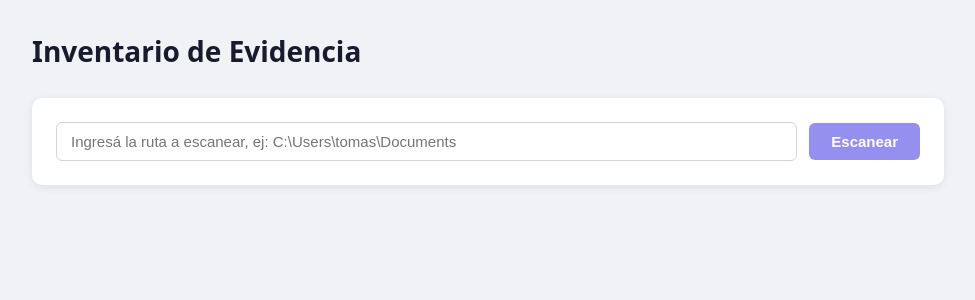
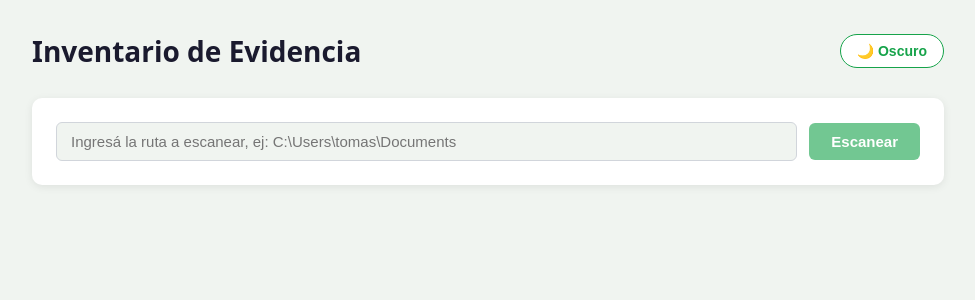
Before and after one commit to TomiAndrade/monorepo, a React app in the folder projects/evidence-inventory/frontend/: page / in a window 1280 px wide. Shown: the top 300 px of the page, without its empty margins (152-1127 px from the left). Built offline with nearby package versions, Linux system fonts and the light colour scheme; the HTML template or start-up script is replaced by a standard one.

Commit message:
Paso 6: dark mode con tonos verdes y look moderno

```diff
--- a/projects/evidence-inventory/frontend/src/App.css
+++ b/projects/evidence-inventory/frontend/src/App.css
@@ -4,20 +4,45 @@
   padding: 32px 24px;
 }
 
+.app-header {
+  display: flex;
+  justify-content: space-between;
+  align-items: center;
+  margin-bottom: 28px;
+}
+
 .app-title {
   font-size: 28px;
   font-weight: 700;
-  color: #1a1a2e;
-  margin: 0 0 28px 0;
+  color: var(--text-primary);
+  margin: 0;
+}
+
+.theme-toggle {
+  padding: 8px 16px;
+  font-size: 14px;
+  font-weight: 600;
+  background: var(--bg-card);
+  color: var(--accent);
+  border: 1.5px solid var(--accent);
+  border-radius: 20px;
+  cursor: pointer;
+  transition: background 0.2s, color 0.2s;
+}
+
+.theme-toggle:hover {
+  background: var(--accent);
+  color: #fff;
 }
 
 /* ScannerForm */
 .scanner-form {
-  background: #ffffff;
+  background: var(--bg-card);
   border-radius: 10px;
-  box-shadow: 0 2px 8px rgba(0, 0, 0, 0.08);
+  box-shadow: 0 2px 8px var(--shadow);
   padding: 24px;
   margin-bottom: 28px;
+  transition: background 0.3s;
 }
 
 .scanner-form__row {
@@ -30,21 +55,23 @@
   flex: 1;
   padding: 10px 14px;
   font-size: 15px;
-  border: 1px solid #d1d5db;
+  border: 1px solid var(--border);
   border-radius: 6px;
   outline: none;
-  transition: border-color 0.2s;
+  background: var(--bg-page);
+  color: var(--text-primary);
+  transition: border-color 0.2s, background 0.3s, color 0.3s;
 }
 
 .scanner-form__input:focus {
-  border-color: #4f46e5;
+  border-color: var(--accent);
 }
 
 .scanner-form__button {
   padding: 10px 22px;
   font-size: 15px;
   font-weight: 600;
-  background: #4f46e5;
+  background: var(--accent);
   color: #fff;
   border: none;
   border-radius: 6px;
@@ -53,7 +80,7 @@
 }
 
 .scanner-form__button:hover:not(:disabled) {
-  background: #4338ca;
+  background: var(--accent-hover);
 }
 
 .scanner-form__button:disabled {
@@ -63,16 +90,16 @@
 
 .scanner-form__spinner {
   margin-top: 14px;
-  color: #4f46e5;
+  color: var(--accent);
   font-size: 14px;
 }
 
 .scanner-form__error {
   margin-top: 14px;
-  color: #dc2626;
+  color: var(--error-text);
   font-size: 14px;
-  background: #fef2f2;
-  border: 1px solid #fecaca;
+  background: var(--error-bg);
+  border: 1px solid var(--error-border);
   border-radius: 6px;
   padding: 10px 14px;
 }
@@ -92,55 +119,58 @@
 }
 
 .summary-card {
-  background: #ffffff;
+  background: var(--bg-card);
   border-radius: 10px;
-  box-shadow: 0 2px 8px rgba(0, 0, 0, 0.08);
+  box-shadow: 0 2px 8px var(--shadow);
   padding: 20px;
   text-align: center;
+  transition: background 0.3s;
 }
 
 .summary-card__value {
   font-size: 32px;
   font-weight: 700;
-  color: #4f46e5;
+  color: var(--accent);
   line-height: 1.1;
 }
 
 .summary-card__label {
   font-size: 13px;
-  color: #6b7280;
+  color: var(--text-secondary);
   margin-top: 6px;
 }
 
 /* FileTypeChart */
 .chart-card {
-  background: #ffffff;
+  background: var(--bg-card);
   border-radius: 10px;
-  box-shadow: 0 2px 8px rgba(0, 0, 0, 0.08);
+  box-shadow: 0 2px 8px var(--shadow);
   padding: 24px;
   margin-bottom: 28px;
+  transition: background 0.3s;
 }
 
 .chart-card__title {
   font-size: 16px;
   font-weight: 600;
-  color: #374151;
+  color: var(--text-heading);
   margin: 0 0 20px 0;
 }
 
 /* FileTypeTable */
 .table-card {
-  background: #ffffff;
+  background: var(--bg-card);
   border-radius: 10px;
-  box-shadow: 0 2px 8px rgba(0, 0, 0, 0.08);
+  box-shadow: 0 2px 8px var(--shadow);
   padding: 24px;
   margin-bottom: 28px;
+  transition: background 0.3s;
 }
 
 .table-card__title {
   font-size: 16px;
   font-weight: 600;
-  color: #374151;
+  color: var(--text-heading);
   margin: 0 0 16px 0;
 }
 
@@ -153,16 +183,16 @@
 .file-type-table th {
   text-align: left;
   padding: 10px 14px;
-  background: #f9fafb;
-  border-bottom: 2px solid #e5e7eb;
-  color: #374151;
+  background: var(--bg-table-head);
+  border-bottom: 2px solid var(--border-table);
+  color: var(--text-heading);
   font-weight: 600;
 }
 
 .file-type-table td {
   padding: 10px 14px;
-  border-bottom: 1px solid #f3f4f6;
-  color: #1a1a2e;
+  border-bottom: 1px solid var(--border-row);
+  color: var(--text-primary);
 }
 
 .file-type-table tr:last-child td {
@@ -170,5 +200,5 @@
 }
 
 .file-type-table tr:hover td {
-  background: #f9fafb;
+  background: var(--bg-table-row);
 }
--- a/projects/evidence-inventory/frontend/src/App.jsx
+++ b/projects/evidence-inventory/frontend/src/App.jsx
@@ -1,4 +1,4 @@
-import { useState } from 'react'
+import { useState, useEffect } from 'react'
 import './App.css'
 import ScannerForm from './components/ScannerForm'
 import SummaryCards from './components/SummaryCards'
@@ -7,10 +7,22 @@ import FileTypeTable from './components/FileTypeTable'
 
 function App() {
   const [results, setResults] = useState(null)
+  const [darkMode, setDarkMode] = useState(false)
+
+  useEffect(() => {
+    document.documentElement.setAttribute('data-theme', darkMode ? 'dark' : 'light')
+  }, [darkMode])
+
+  const toggleTheme = () => setDarkMode((prev) => !prev)
 
   return (
     <div className="app">
-      <h1 className="app-title">Inventario de Evidencia</h1>
+      <div className="app-header">
+        <h1 className="app-title">Inventario de Evidencia</h1>
+        <button type="button" className="theme-toggle" onClick={toggleTheme}>
+          {darkMode ? '☀️ Claro' : '🌙 Oscuro'}
+        </button>
+      </div>
 
       <ScannerForm onResults={setResults} />
 
--- a/projects/evidence-inventory/frontend/src/index.css
+++ b/projects/evidence-inventory/frontend/src/index.css
@@ -1,10 +1,51 @@
 *, *::before, *::after {
   box-sizing: border-box;
+}
+
+:root {
+  --bg-page: #f0f4f0;
+  --bg-card: #ffffff;
+  --bg-table-head: #f3f7f3;
+  --bg-table-row: #f9fafb;
+  --border: #d1d5db;
+  --border-table: #e5e7eb;
+  --border-row: #f3f4f6;
+  --text-primary: #1a1a2e;
+  --text-secondary: #6b7280;
+  --text-heading: #374151;
+  --accent: #16a34a;
+  --accent-hover: #15803d;
+  --accent-light: #dcfce7;
+  --error-bg: #fef2f2;
+  --error-border: #fecaca;
+  --error-text: #dc2626;
+  --shadow: rgba(0, 0, 0, 0.08);
+}
+
+[data-theme='dark'] {
+  --bg-page: #0d1a0f;
+  --bg-card: #132917;
+  --bg-table-head: #1a3a1f;
+  --bg-table-row: #1a3a1f;
+  --border: #2d5a35;
+  --border-table: #2d5a35;
+  --border-row: #1e3d24;
+  --text-primary: #e2f5e5;
+  --text-secondary: #86b892;
+  --text-heading: #c8e6cc;
+  --accent: #22c55e;
+  --accent-hover: #16a34a;
+  --accent-light: #14532d;
+  --error-bg: #2a1010;
+  --error-border: #7f1d1d;
+  --error-text: #f87171;
+  --shadow: rgba(0, 0, 0, 0.4);
 }
 
 body {
   margin: 0;
   font-family: system-ui, -apple-system, sans-serif;
-  background-color: #f0f2f5;
-  color: #1a1a2e;
+  background-color: var(--bg-page);
+  color: var(--text-primary);
+  transition: background-color 0.3s, color 0.3s;
 }
```
